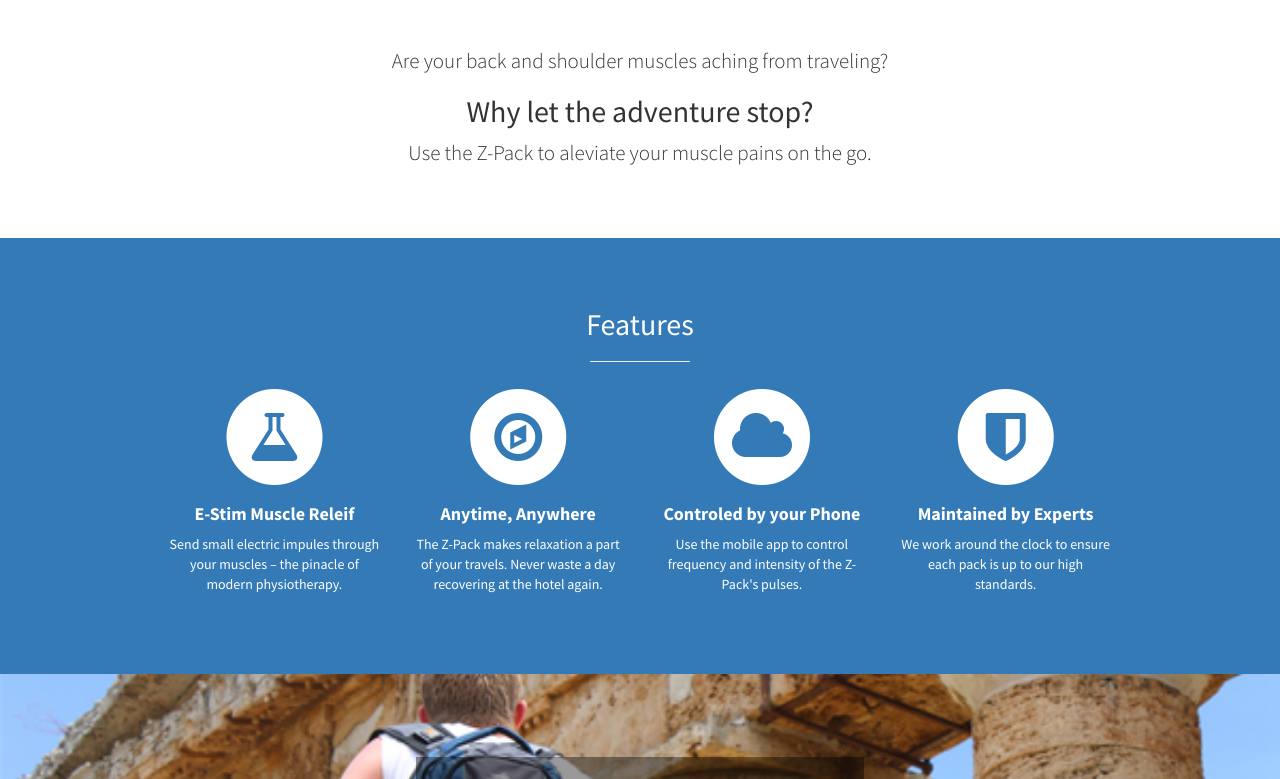
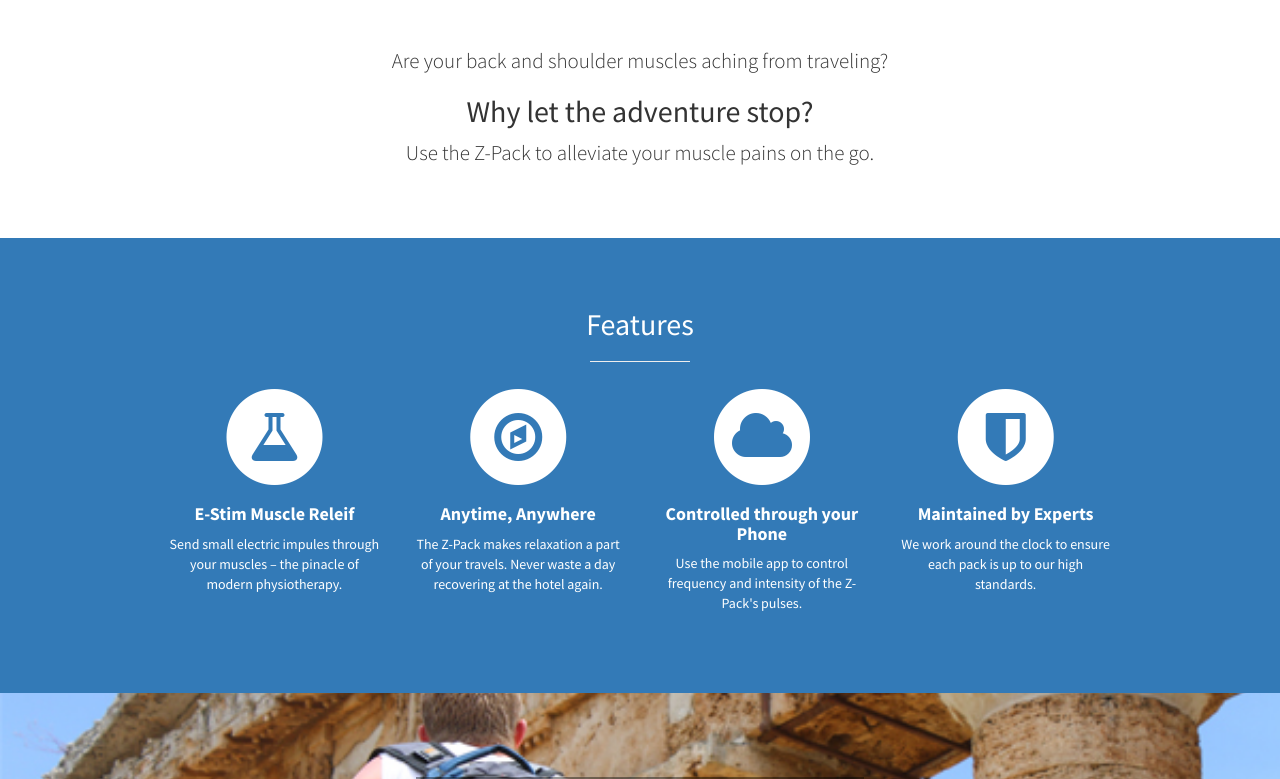
Before and after one commit to nikopj/Traveler-SCD, a Jekyll site: the page built from index.html, in a window 1280 px wide and 900 px high, scrolled down 483 px, cut to the strip 121-900 px from the top of the window. Built offline with Jekyll 4.4.1, drawn with Linux system fonts in a browser that asks for light colours.

Commit message:
spelling mistakes and tab head fixed

```diff
--- a/_includes/about.html
+++ b/_includes/about.html
@@ -4,7 +4,7 @@
       <div class="col-lg-12 text-center">
         <p class="lead">Are your back and shoulder muscles aching from traveling?</p>
         <h2>Why let the adventure stop?</h2>
-        <p class="lead">Use the Z-Pack to aleviate your muscle pains on the go.</p>
+        <p class="lead">Use the Z-Pack to alleviate your muscle pains on the go.</p>
       </div>
     </div>
     <!-- /.row -->
--- a/_includes/head.html
+++ b/_includes/head.html
@@ -6,7 +6,7 @@
   <meta name="description" content="">
   <meta name="author" content="">
 
-  <title>Stylish Portfolio - Start Bootstrap Theme</title>
+  <title>The Z-Pack: Traveler's Essential</title>
 
   <!-- Bootstrap Core CSS -->
   <link href="css/bootstrap.min.css" rel="stylesheet">
--- a/_includes/services.html
+++ b/_includes/services.html
@@ -39,7 +39,7 @@
               <i class="fa fa-cloud fa-stack-1x text-primary"></i>
             </span>
               <h4>
-                <strong>Controled by your Phone</strong>
+                <strong>Controlled through your Phone</strong>
               </h4>
               <p>Use the mobile app to control frequency and intensity of the Z-Pack's pulses.<br></p>
               <!--a href="#" class="btn btn-light">Learn More</a> -->
```
